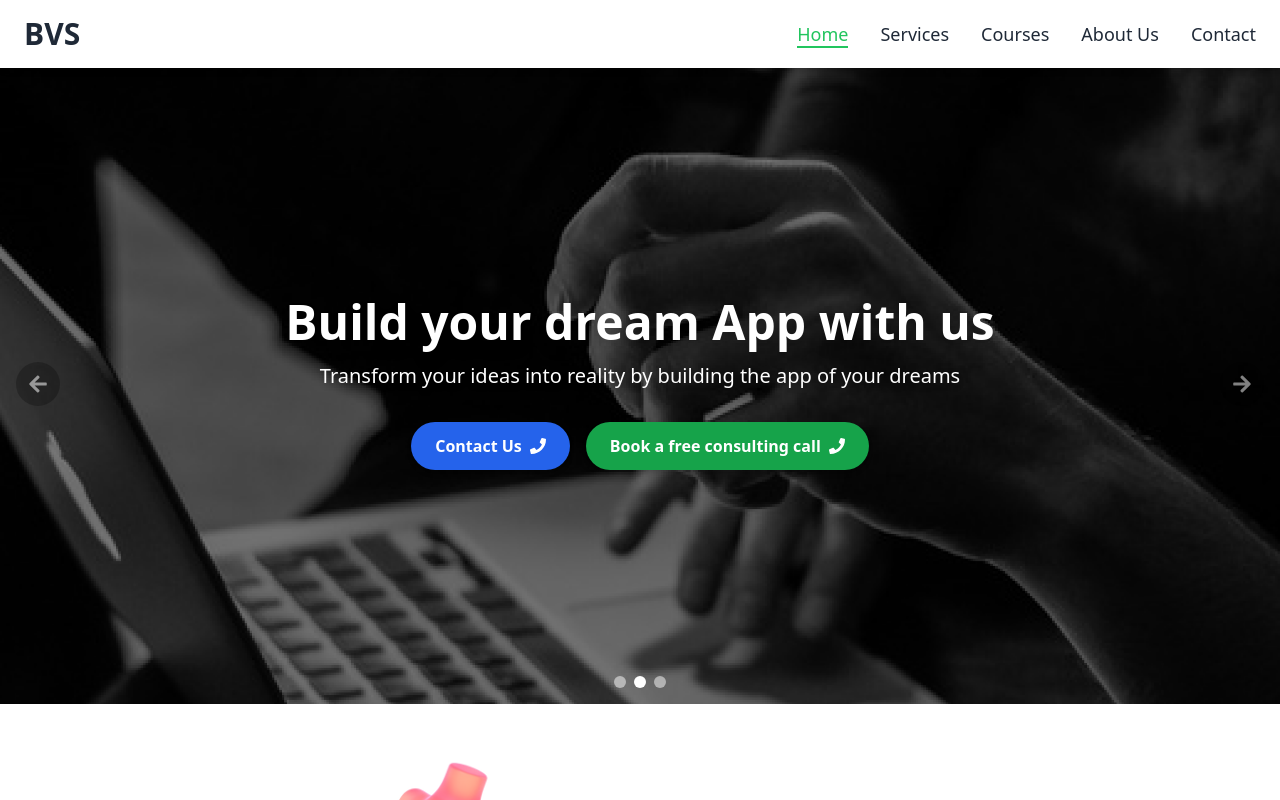
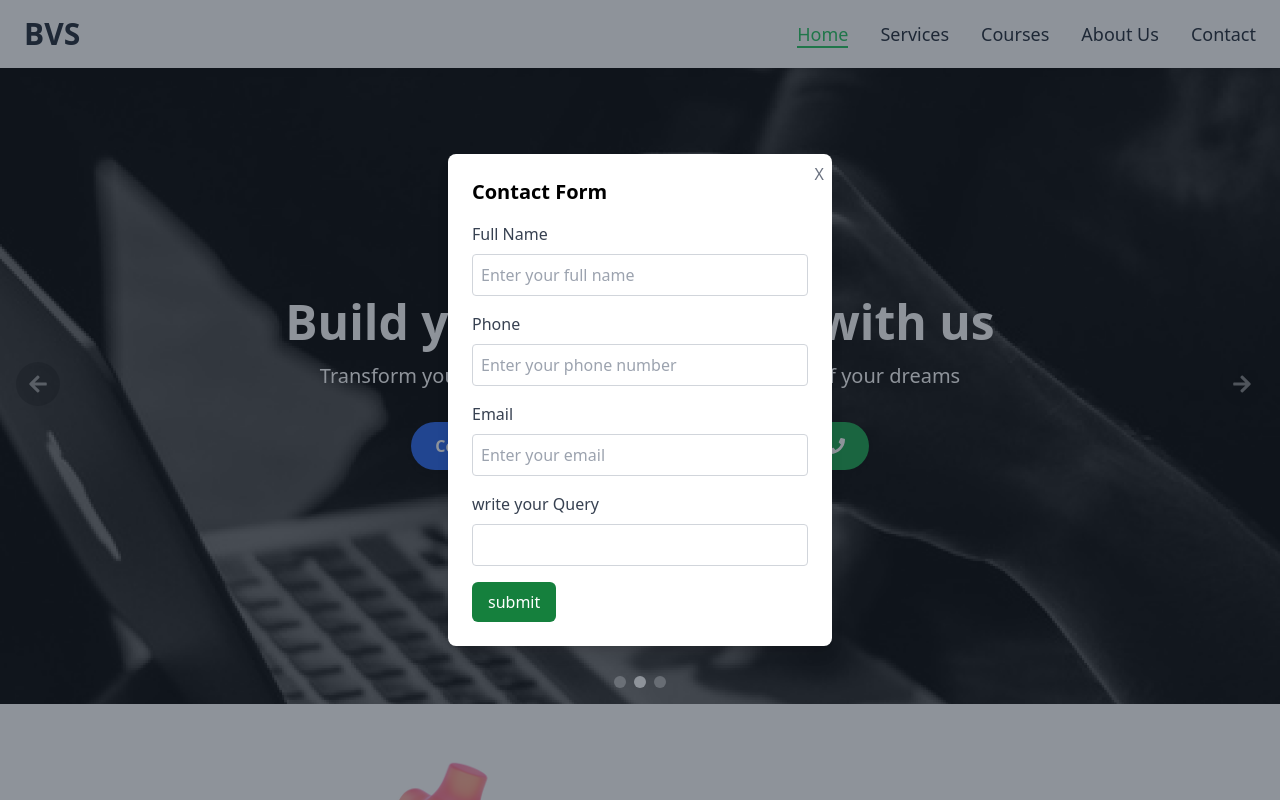
Before and after one commit to venkatasai-517/bvs-website, a React (Vite) app: page / in a window 1280 px wide. Both pictures are taken after a click on the button "Book a free consulting call". Shown: the top 800 px of the page. Built offline with nearby package versions, Linux system fonts and the light colour scheme.

Commit message:
added consultation popup form

```diff
--- a/src/components/home/Carousel.jsx
+++ b/src/components/home/Carousel.jsx
@@ -1,5 +1,6 @@
 import React, { useState, useEffect } from "react";
 import { FaArrowLeft, FaArrowRight, FaPhone } from "react-icons/fa";
+import ConsultationPopupForm from "./ConsulationPopupForm";
 
 const carouselContent = [
   {
@@ -26,6 +27,11 @@ const carouselContent = [
 const Carousel = () => {
   const [currentIndex, setCurrentIndex] = useState(0);
 
+  const [isOpen, setIsOpen] = useState(false);
+  const handleForm = () => {
+    setIsOpen(!isOpen);
+  };
+
   const handlePrev = () => {
     setCurrentIndex((prevIndex) =>
       prevIndex === 0 ? carouselContent.length - 1 : prevIndex - 1
@@ -44,7 +50,8 @@ const Carousel = () => {
   }, []);
 
   return (
-    <div className="relative w-full">
+    <>
+      <section className="relative w-full">
         {/* Carousel Wrapper */}
         <div className="relative h-[60vh] md:h-[80vh] overflow-hidden">
           {carouselContent.map((item, index) => (
@@ -79,7 +86,7 @@ const Carousel = () => {
                   >
                     Contact Us <FaPhone className="ml-2" />
                   </a>
-                <button className="px-6 py-3 bg-green-600 text-white font-semibold rounded-3xl hover:bg-green-700 transition duration-300 flex items-center justify-center shadow-md">
+                  <button onClick={handleForm} className="px-6 py-3 bg-green-600 text-white font-semibold rounded-3xl hover:bg-green-700 transition duration-300 flex items-center justify-center shadow-md">
                     Book a free consulting call <FaPhone className="ml-2" />
                   </button>
                 </div>
@@ -116,7 +123,9 @@ const Carousel = () => {
             ></button>
           ))}
         </div>
-    </div>
+      </section>
+      {isOpen && <ConsultationPopupForm isOpen={isOpen} onClose={handleForm} />}
+    </>
   );
 };
 
--- /dev/null
+++ b/src/components/home/ConsulationPopupForm.jsx
@@ -0,0 +1,109 @@
+import React, { useState } from "react";
+
+const ConsultationPopupForm = ({ isOpen, onClose }) => {
+  const [disable, setDisable] = useState(false);
+
+
+  const handleSubmit = async (e) => {
+    e.preventDefault();
+    setDisable(true);
+
+    const formEle = document.querySelector("form");
+    const formData = new FormData(formEle);
+    try {
+      const response = await fetch(
+        "Your Google sheet apps script api",
+        {
+          method: "POST",
+          body: formData,
+        }
+      );
+      const result = await response.text();
+      if (result) {
+        console.log(result);
+        onClose();
+        setDisable(false);
+      }
+    } catch (error) {
+      console.log(error);
+    }
+  };
+
+  if (!isOpen) return null;
+
+  return (
+    <div className="fixed inset-0 bg-gray-800 bg-opacity-50 flex justify-center items-center z-50">
+      <div className="bg-white p-6 rounded-lg shadow-lg w-96 relative">
+        <h2 className="text-xl font-semibold mb-4">Contact Form</h2>
+        <form onSubmit={(e) => handleSubmit(e)}>
+          <div className="mb-4 hidden">
+            <label className="block text-gray-700 mb-2">FormType</label>
+            <input
+              type="text"
+              name="formType"
+              className="w-full p-2 border border-gray-300 rounded"
+              defaultValue="consultation"
+              required
+            />
+          </div>
+          <div className="mb-4">
+            <label className="block text-gray-700 mb-2">Full Name</label>
+            <input
+              type="text"
+              name="Name"
+              className="w-full p-2 border border-gray-300 rounded"
+              placeholder="Enter your full name"
+              required
+            />
+          </div>
+          <div className="mb-4">
+            <label className="block text-gray-700 mb-2">Phone</label>
+            <input
+              type="tel"
+              name="Phone"
+              className="w-full p-2 border border-gray-300 rounded"
+              placeholder="Enter your phone number"
+              required
+            />
+          </div>
+          <div className="mb-4">
+            <label className="block text-gray-700 mb-2">Email</label>
+            <input
+              type="email"
+              name="Email"
+              className="w-full p-2 border border-gray-300 rounded"
+              placeholder="Enter your email"
+            />
+          </div>
+          <div className="mb-4">
+            <label className="block text-gray-700 mb-2">write your Query</label>
+            <input
+              type="text"
+              name="Query"
+              className="w-full p-2 border border-gray-300 rounded"
+              placeholder=""
+              required
+            />
+          </div>
+
+          <button
+            disabled={disable}
+            type="submit"
+            className="bg-green-700 text-white px-4 py-2 rounded-md"
+          >
+            {" "}
+            {disable ? "submitting..." : "submit"}
+          </button>
+        </form>
+        <button
+          onClick={onClose}
+          className="absolute top-2 right-2 text-gray-500 hover:text-gray-700"
+        >
+          X
+        </button>
+      </div>
+    </div>
+  );
+};
+
+export default ConsultationPopupForm;
```
Lines whose indentation alone changed are shown as unchanged.
